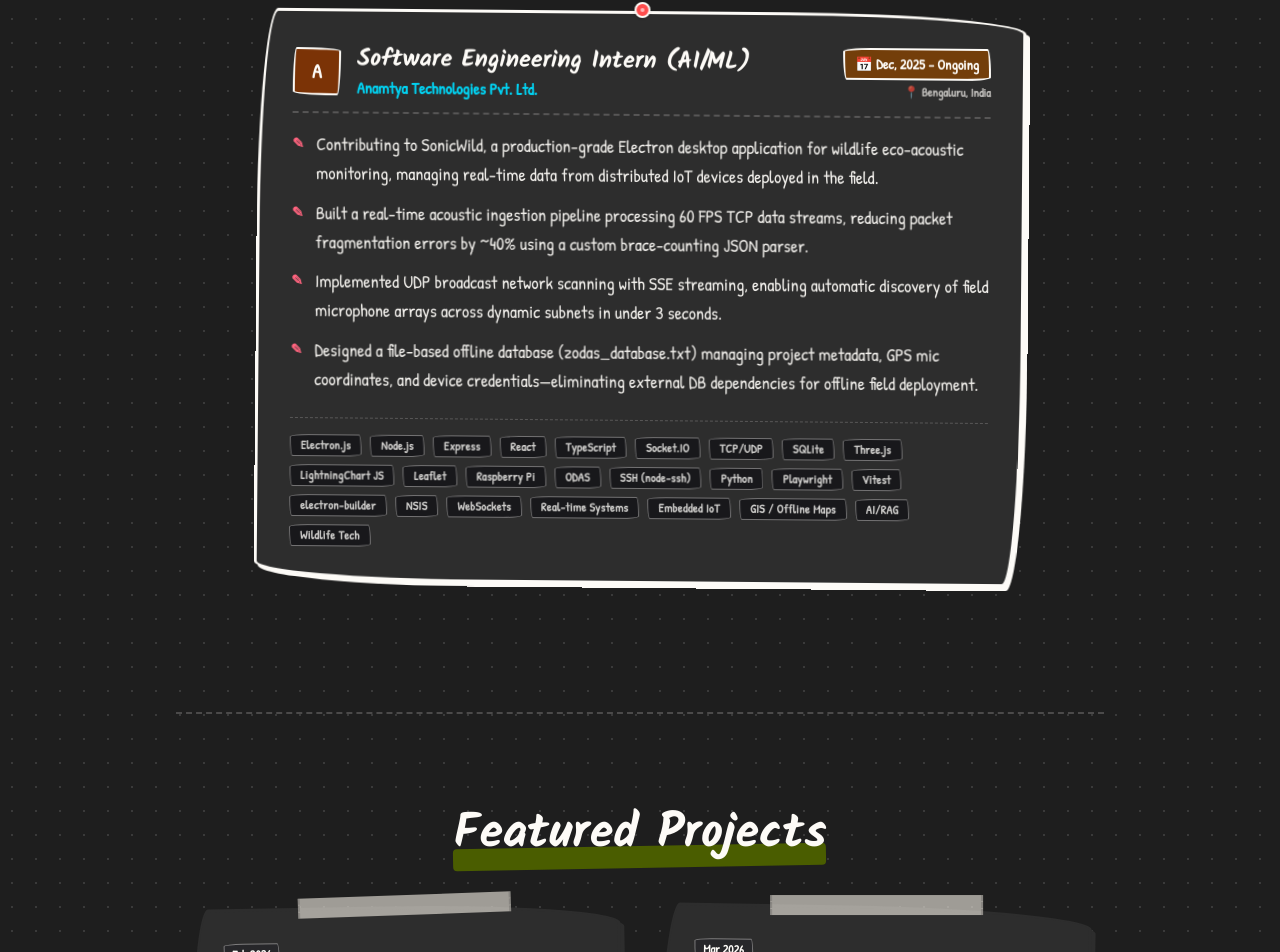
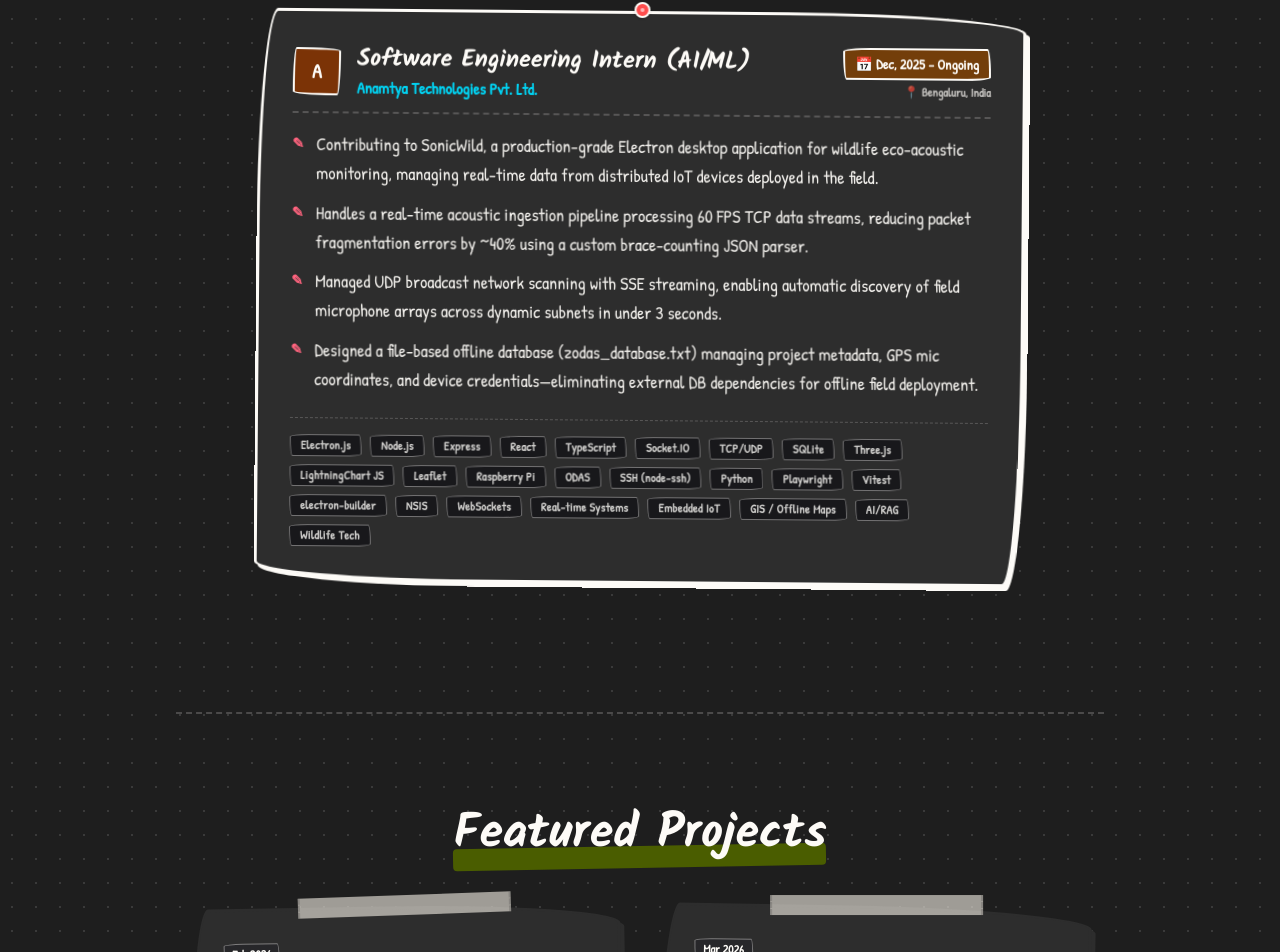
Before and after one commit to poornaprajays/Sketch, a React (Vite) app: page / in a window 1280 px wide. Shown: the part 1793-2745 px from the top of the page. Built offline with nearby package versions, Linux system fonts and the light colour scheme.

Commit message:
content(experience): refine SonicWild bullet wording - change passive 'Built' to 'Handles' and 'Implemented' to 'Managed' for two responsibilities; normalise LF line endings across file

```diff
--- a/src/data/portfolioData.ts
+++ b/src/data/portfolioData.ts
@@ -132,8 +132,8 @@
       logoChar: "A",
       responsibilities: [
         "Contributing to SonicWild, a production-grade Electron desktop application for wildlife eco-acoustic monitoring, managing real-time data from distributed IoT devices deployed in the field.",
-        "Built a real-time acoustic ingestion pipeline processing 60 FPS TCP data streams, reducing packet fragmentation errors by ~40% using a custom brace-counting JSON parser.",
-        "Implemented UDP broadcast network scanning with SSE streaming, enabling automatic discovery of field microphone arrays across dynamic subnets in under 3 seconds.",
+        "Handles a real-time acoustic ingestion pipeline processing 60 FPS TCP data streams, reducing packet fragmentation errors by ~40% using a custom brace-counting JSON parser.",
+        "Managed UDP broadcast network scanning with SSE streaming, enabling automatic discovery of field microphone arrays across dynamic subnets in under 3 seconds.",
         "Designed a file-based offline database (zodas_database.txt) managing project metadata, GPS mic coordinates, and device credentials—eliminating external DB dependencies for offline field deployment."
       ],
       skills: ["Electron.js", "Node.js", "Express", "React", "TypeScript", "Socket.IO", "TCP/UDP", "SQLite", "Three.js", "LightningChart JS", "Leaflet", "Raspberry Pi", "ODAS", "SSH (node-ssh)", "Python", "Playwright", "Vitest", "electron-builder", "NSIS", "WebSockets", "Real-time Systems", "Embedded IoT", "GIS / Offline Maps", "AI/RAG", "Wildlife Tech"]
```
